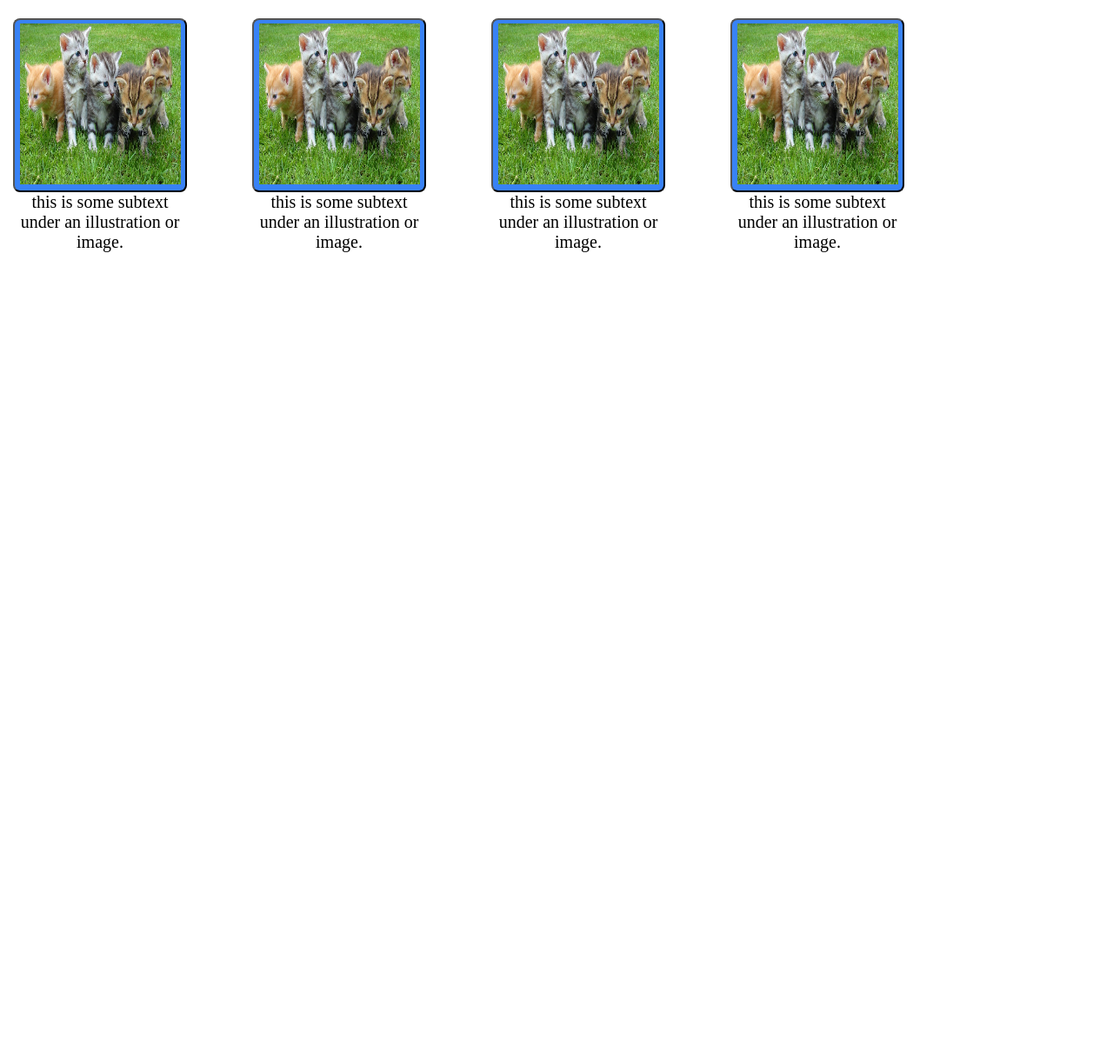
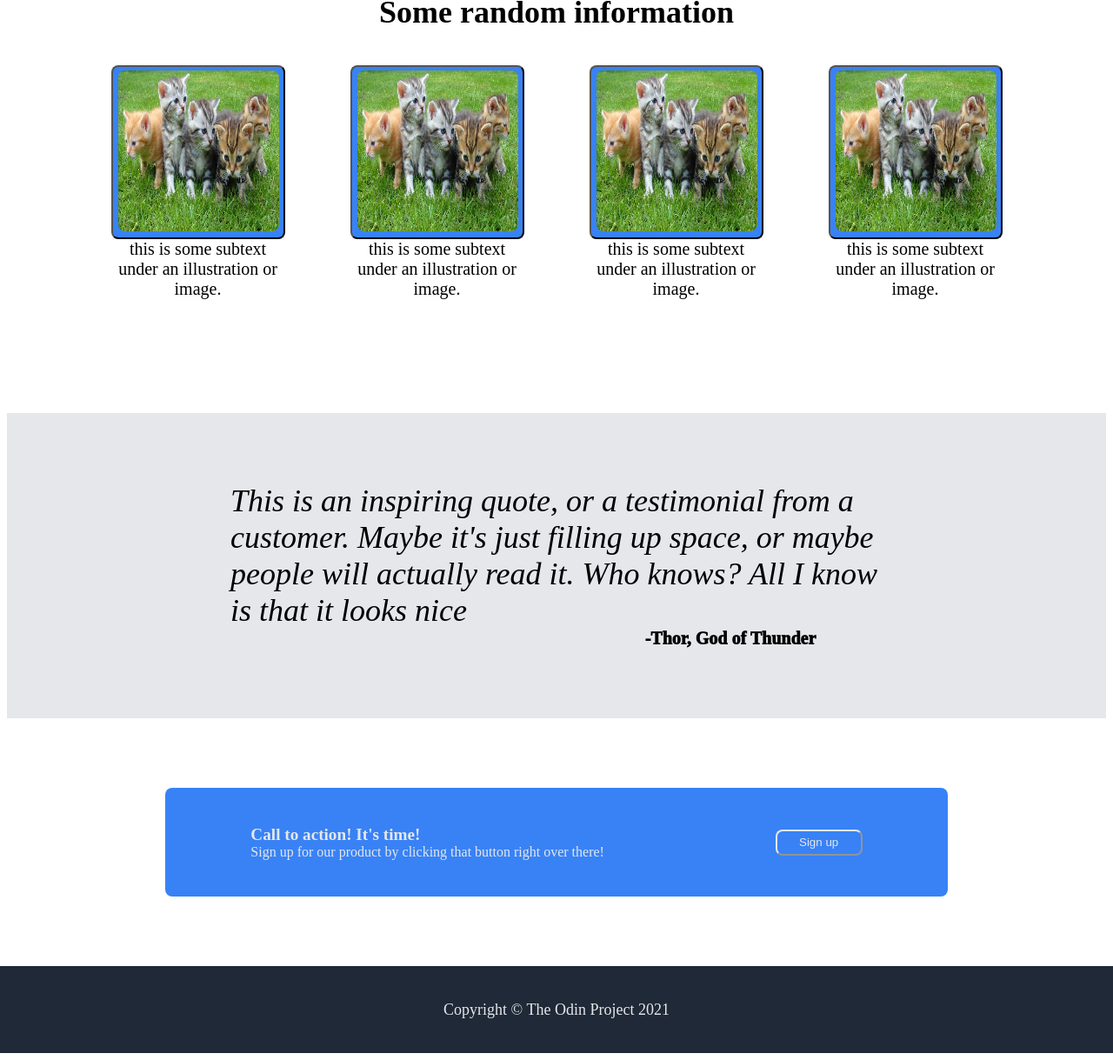
Before and after one commit to Scottjm26/Landing-Page, a plain HTML site: page index.html in a window 1280 px wide. Shown: the part 620-1839 px from the top of the page at 87% size. Before the commit the page ends 1049 px from the top, so only its background shows below. Drawn offline with Linux system fonts and the light colour scheme.

Commit message:
Finished project landing page Odin Project
Finished Landing Page for Odin Project, have some things I want to tinker with.

```diff
--- a/index.html
+++ b/index.html
@@ -53,11 +53,26 @@
         <div class="box-container">
             <div><button class="buttons"><img class="button-image" src="meme.jpg" /></button></div>
             <div class="text"> this is some subtext under an illustration or image.</div>
+        </div>
+    </div>
+    <div class="quotecontainer">
+        <div class="quote">This is an inspiring quote, or a testimonial from a customer. Maybe it's just filling up space, or maybe people will actually read it. Who knows? All I know is that it looks nice</div>
+        <div class="signature">-Thor, God of Thunder</div>
+        </div>
+    <div class="calltoactioncontainer">
+        <div class="bluebox">
+            <div class="calltoactionbox">
+                <div class="action">Call to action! It's time!</div>
+                <div class="signup">Sign up for our product by clicking that button right over there!</div>
 
+        </div>
+                <button class="sign-button">Sign up</button>
     </div>
-    <div class="quote"></div>
-    <div class="calltoaction"></div>
-    <div class="footer"></div>
+    </div>
+        <div class="footers">
+            <div class="meow">Copyright © The Odin Project 2021</div>
+        </div>
+
     </div>
 
 </body>
--- a/style.css
+++ b/style.css
@@ -6,6 +6,9 @@
     background-color: #1f2937;
     padding-bottom: 80px;
     padding-left: 30px;
+    box-shadow: 0 0 0 100vmax #1f2937;
+    clip-path: inset(0 -100vmax);
+
     }
 
 .right-links {
@@ -26,6 +29,9 @@
     flex-wrap: wrap;
     background-color: #1f2937;
     color: #f9faf8;
+    padding-bottom: 80px;
+    box-shadow: 0 0 0 100vmax #1f2937;
+    clip-path: inset(0 -100vmax);
 }
 
 .website-1{
@@ -38,20 +44,29 @@
     justify-content: space-between;
     flex-direction: column;
     width: 360px;
+    padding-bottom: 80px;
+
+}
+.button{
+    display: flex;
+    align-items: flex-start;
+    padding-top: 10px;
+
 }
 
 .sign-up{
-    align-self: flex-start;
-    display: flex;
-    justify-content: space-around;
     background-color: #3882f6 ;
     color:#f9faf8;
-    height: 25px;
-    width: 80px;
+    height: 30px;
+    width: 100px;
     border-radius: 8px;
     cursor: pointer;
 }
-
+.image{
+    height: 250px;
+    padding-bottom: 80px;
+    border-radius: 8px;
+}
 .random-information{
     display: flex;
     justify-content: center;
@@ -59,19 +74,13 @@
     font-size: 36px;
     padding-top: 40px;
 }
-
 .box{
-    display: flex;
+    display:flex;
     justify-content: center;
     flex-wrap: wrap;
     flex-direction: row;
     padding-top: 40px;
     gap: 75px;
-
-
-
-
-
 }
 .box-container{
     display: flex;
@@ -99,11 +108,80 @@
     height:185px;
     flex-direction: column;
     justify-content: center;
+
 }
+.quotecontainer{
+    display:flex;
+    justify-content: space-between;
+    background-color: #e5e7eb;
+    padding:80px;
+    flex-direction: column;
+    align-items: center;
 
+}
+.signature{
+    font-size: 20px;
+    font-weight:1000;
+    align-items: flex-end;
+    padding-left: 400px;
+
+
+}
+.quote{
+    font-size: 36px;
+    font-style: italic;
+    max-width: 750px;
+}
+.calltoactioncontainer{
+    display:flex;
+    justify-content: center;
+    padding: 80px;
+}
+.bluebox{
+    display: flex;
+    flex-direction: row;
+    justify-content: space-around;
+    align-items: center;
+    background-color: #3882f6;
+    width: 900px;
+    height:125px;
+    color:#e5e7eb;
+    border-radius: 8px;
+
+}
+.sign-button{
+    background-color: #3882f6;
+    color: #e5e7eb;
+    border-color: #e5e7eb;
+    border-radius: 8px;
+    display:flex;
+    align-items: center;
+    align-self:center;
+    height: 30px;
+    width: 100px;
+    justify-content: center;
+}
+.action{
+    font-size: larger;
+    font-weight: bold;
+}
+.footers{
+    display: flex;
+    justify-content: center;
+    align-items: center;
+    background-color: #1f2937;
+    color: #e5e7eb;
+    height: 100px;
+    font-size: large;
+    box-shadow: 0 0 0 100vmax #1f2937;
+    clip-path: inset(0 -100vmax);
+}
 a {
     text-decoration: none;
     /* remove underline */
     color: inherit;
     /* remove blue */
 }
+img{
+    border-radius: 8px;
+}
```
